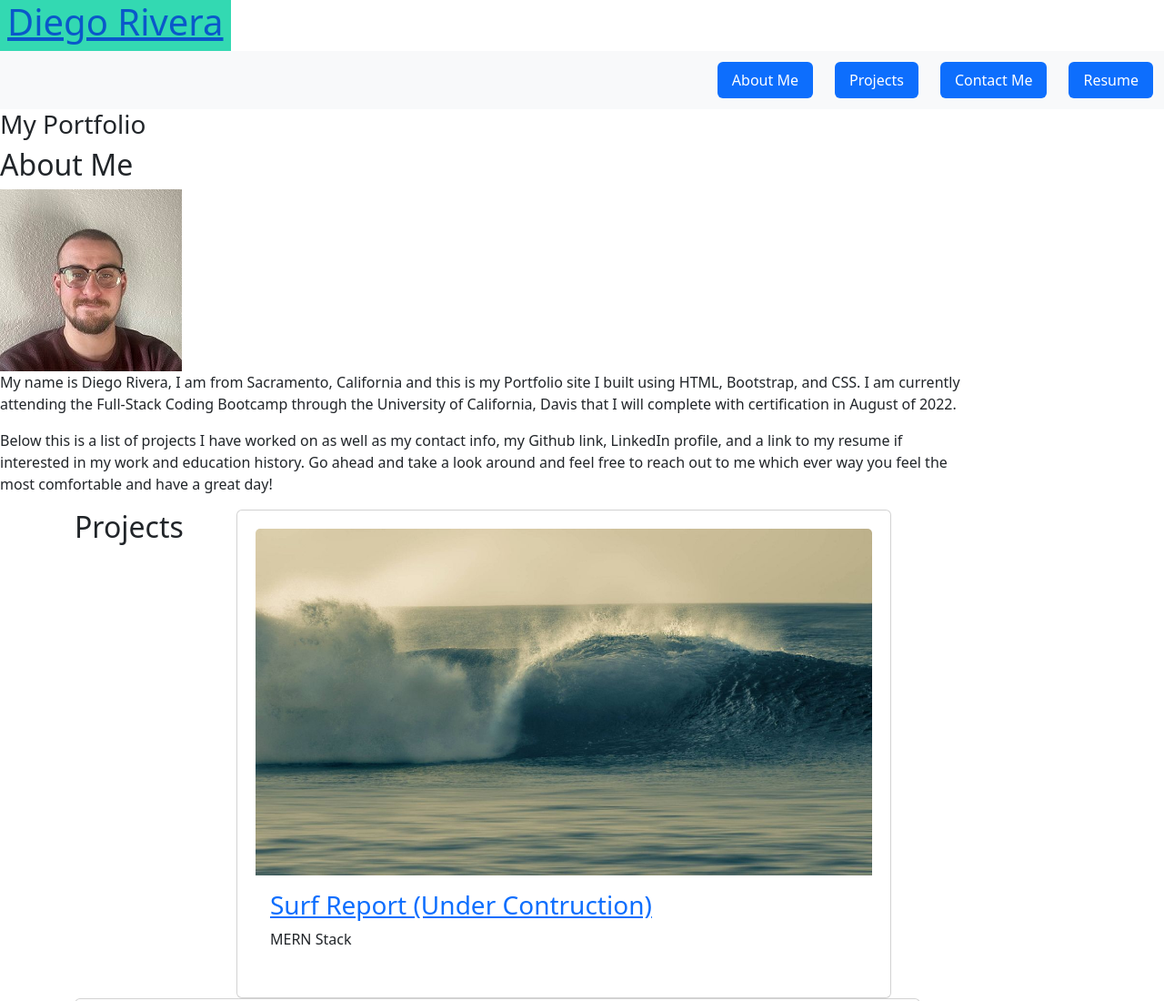
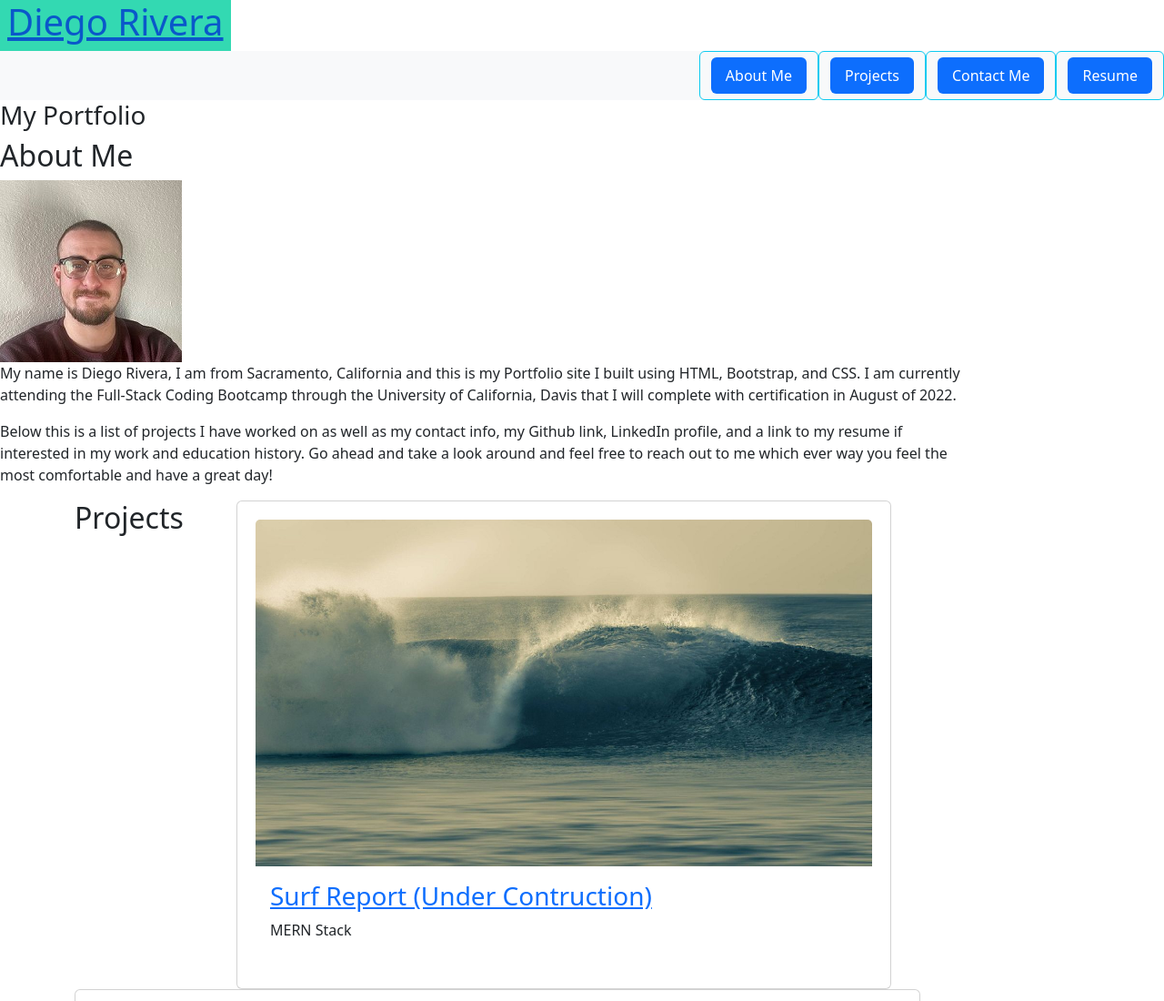
Before and after one commit to Diegorivera1110/Portfolio, a plain HTML site: page index.html in a window 1280 px wide. Shown: the top 1100 px of the page at 91% size. Drawn offline with nearby package versions, Linux system fonts and the light colour scheme.

Commit message:
minor HTML adjustments

```diff
--- a/index.html
+++ b/index.html
@@ -26,16 +26,16 @@
 
       <nav class="bg-light">
         <ul class="nav justify-content-end nav-pills">
-          <li class="nav-item">
+          <li class="nav-item btn btn-outline-info" type="button">
             <a href="#about-me" class="nav-link active">About Me</a>
           </li>
-          <li class="nav-item">
+          <li class="nav-item btn btn-outline-info" type="button">
             <a href="#projects" class="nav-link active">Projects</a>
           </li>
-          <li class="nav-item">
+          <li class="nav-item btn btn-outline-info" type="button">
             <a href="#contact-me" class="nav-link active">Contact Me</a>
           </li>
-          <li class="nav-item">
+          <li class="nav-item btn btn-outline-info" type="button">
             <a href="#resume" class="nav-link active">Resume</a>
           </li>
         </ul>
@@ -154,6 +154,6 @@
     </footer>
 
     <!-- bootstrap JS link -->
-    <link rel="stylesheet" href="https://cdn.jsdelivr.net/npm/bootstrap@5.2.0-beta1/dist/js/bootstrap.bundle.min.js" />
+    <link rel="stylesheet"  id="resume" href="https://cdn.jsdelivr.net/npm/bootstrap@5.2.0-beta1/dist/js/bootstrap.bundle.min.js" />
   </body>
 </html>
```
